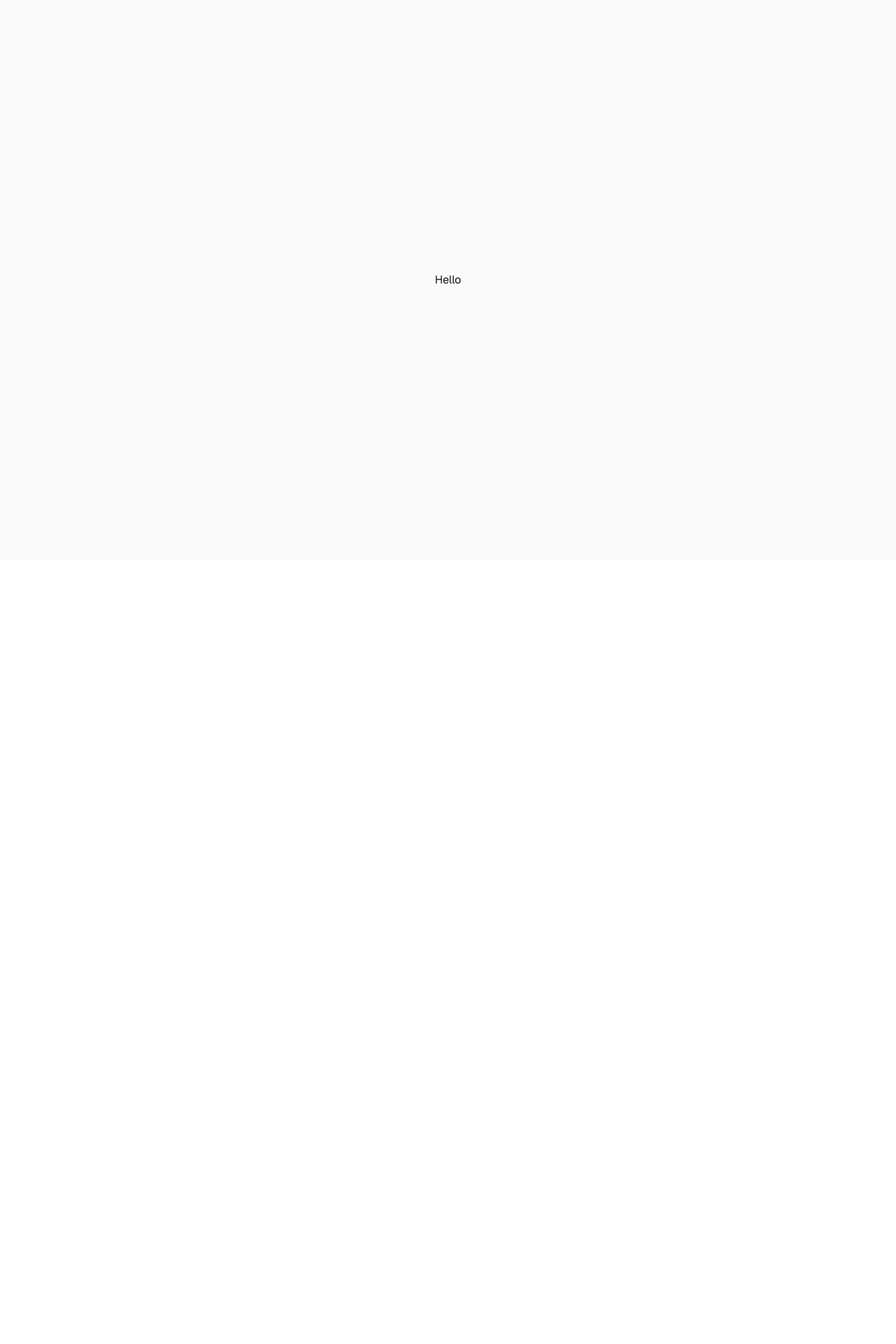
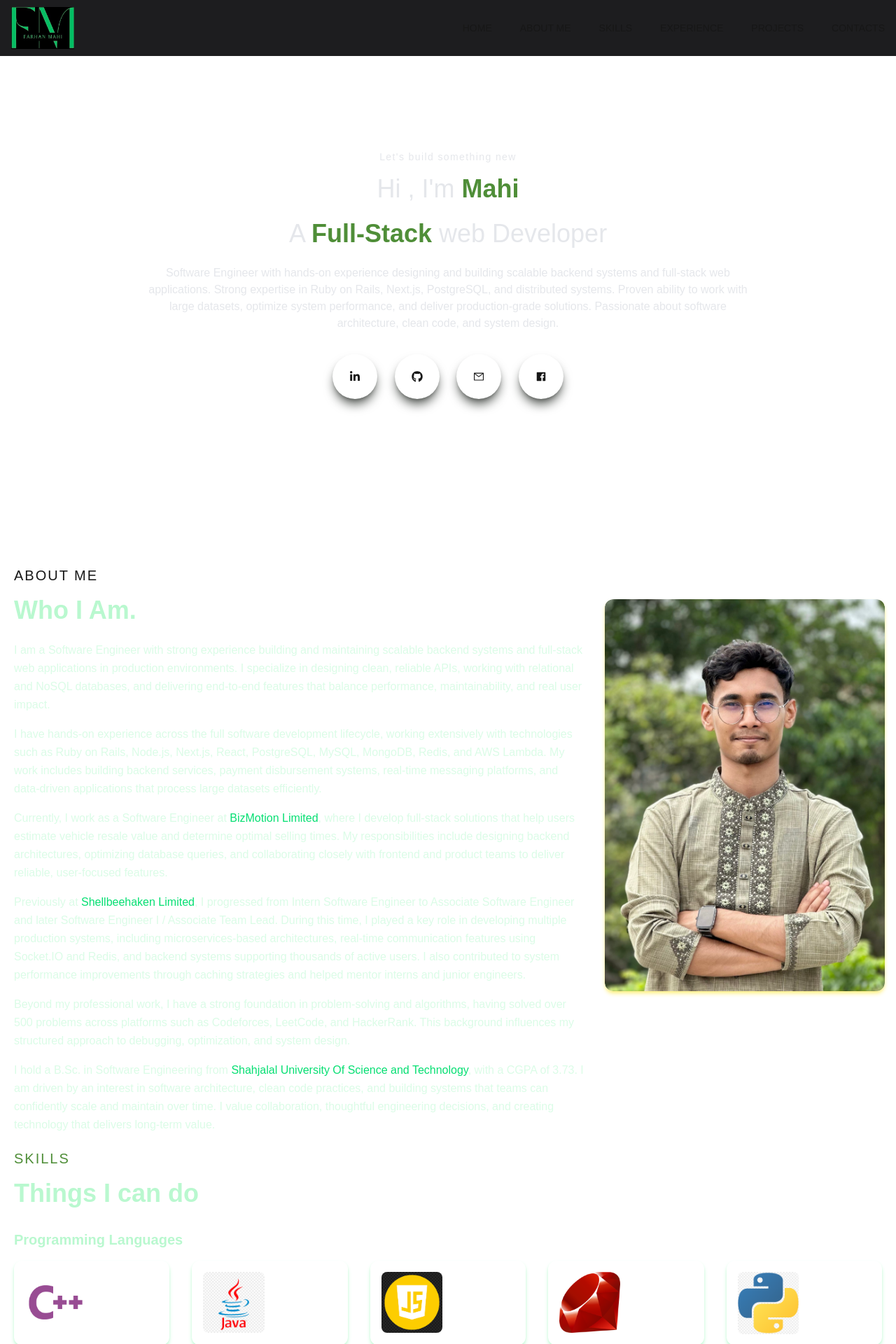
Before and after one commit to farhanmahtab/portfolio-nextjs, a Next.js app: page / in a window 1280 px wide. Shown: the top 1920 px of the page at 70% size. Before the commit the page ends 800 px from the top, so only its background shows below. Built offline with nearby package versions, Linux system fonts and the light colour scheme.

Commit message:
About section content updated

```diff
--- a/app/(home)/home/page.tsx
+++ b/app/(home)/home/page.tsx
@@ -7,7 +7,7 @@ import Skills from "@/components/skill/Skills";
 
 export default function page() {
   return (
-    <div className="flex flex-col gap-10">
+    <div className="flex flex-col">
       <Main />
       <About />
       <Skills />
--- a/app/layout.tsx
+++ b/app/layout.tsx
@@ -1,6 +1,7 @@
 import type { Metadata } from "next";
 import { Geist, Geist_Mono } from "next/font/google";
 import "./globals.css";
+import Navbar from "@/components/navbar/Navbar";
 
 const geistSans = Geist({
   variable: "--font-geist-sans",
@@ -27,6 +28,7 @@ export default function RootLayout({
       <body
         className={`${geistSans.variable} ${geistMono.variable} antialiased`}
       >
+        <Navbar />
         {children}
       </body>
     </html>
--- a/app/page.tsx
+++ b/app/page.tsx
@@ -1,7 +1,19 @@
+import About from "@/components/about/About";
+import Contact from "@/components/contact/Contact";
+import Experience from "@/components/experience/Experience";
+import Main from "@/components/main/Main";
+import Projects from "@/components/projects/Projects";
+import Skills from "@/components/skill/Skills";
+
 export default function Home() {
   return (
-    <div className="flex min-h-screen items-center justify-center bg-zinc-50 font-sans dark:bg-black">
-      Hello{" "}
+    <div className="flex flex-col">
+      <Main />
+      <About />
+      <Skills />
+      <Experience />
+      <Projects />
+      <Contact />
     </div>
   );
 }
--- a/components/about/About.tsx
+++ b/components/about/About.tsx
@@ -28,54 +28,90 @@ export default function About() {
   return (
     <section
       id="about"
-      className="w-full md:h-screen p-2 flex items-center py-16"
+      className="w-full p-2 flex items-center min-h-screen pb-12"
     >
       <div className="max-w-310 m-auto w-full md:grid grid-cols-3 gap-8">
         <div className="col-span-2">
-          <p className="uppercase text-xl tracking-widest text-[#4f8e38]">
-            About
+          <p className="uppercase text-xl tracking-widest text-theme">
+            About Me
           </p>
           <h2 className="py-4 text-green-200 text-4xl font-bold">Who I Am.</h2>
 
-          <p className="py-2 text-green-100 font-semibold">Bio Intro</p>
+          <p className="py-2 text-green-100 leading-relaxed">
+            I am a Software Engineer with strong experience building and
+            maintaining scalable backend systems and full-stack web applications
+            in production environments. I specialize in designing clean,
+            reliable APIs, working with relational and NoSQL databases, and
+            delivering end-to-end features that balance performance,
+            maintainability, and real user impact.
+          </p>
 
           <p className="py-2 text-green-100 leading-relaxed">
-            I am an undergrad student, majoring in Software Engineering in{" "}
+            I have hands-on experience across the full software development
+            lifecycle, working extensively with technologies such as Ruby on
+            Rails, Node.js, Next.js, React, PostgreSQL, MySQL, MongoDB, Redis,
+            and AWS Lambda. My work includes building backend services, payment
+            disbursement systems, real-time messaging platforms, and data-driven
+            applications that process large datasets efficiently.
+          </p>
+
+          <p className="py-2 text-green-100 leading-relaxed">
+            Currently, I work as a Software Engineer at{" "}
+            <ExternalLink href={EXTERNAL_LINKS.bizotion.href}>
+              {EXTERNAL_LINKS.bizotion.text}
+            </ExternalLink>
+            , where I develop full-stack solutions that help users estimate
+            vehicle resale value and determine optimal selling times. My
+            responsibilities include designing backend architectures, optimizing
+            database queries, and collaborating closely with frontend and
+            product teams to deliver reliable, user-focused features.
+          </p>
+
+          <p className="py-2 text-green-100 leading-relaxed">
+            Previously at{" "}
+            <ExternalLink href={EXTERNAL_LINKS.shellbeehaken.href}>
+              {EXTERNAL_LINKS.shellbeehaken.text}
+            </ExternalLink>
+            , I progressed from Intern Software Engineer to Associate Software
+            Engineer and later Software Engineer I / Associate Team Lead. During
+            this time, I played a key role in developing multiple production
+            systems, including microservices-based architectures, real-time
+            communication features using Socket.IO and Redis, and backend
+            systems supporting thousands of active users. I also contributed to
+            system performance improvements through caching strategies and
+            helped mentor interns and junior engineers.
+          </p>
+
+          <p className="py-2 text-green-100 leading-relaxed">
+            Beyond my professional work, I have a strong foundation in
+            problem-solving and algorithms, having solved over 500 problems
+            across platforms such as Codeforces, LeetCode, and HackerRank. This
+            background influences my structured approach to debugging,
+            optimization, and system design.
+          </p>
+
+          <p className="py-2 text-green-100 leading-relaxed">
+            I hold a B.Sc. in Software Engineering from{" "}
             <ExternalLink href={EXTERNAL_LINKS.university.href}>
               {EXTERNAL_LINKS.university.text}
             </ExternalLink>
-            . I am pursuing a career in the computer science field.
-          </p>
-
-          <p className="py-2 text-green-100 leading-relaxed">
-            I am interested in the field of{" "}
-            <ExternalLink href={EXTERNAL_LINKS.machineLearning.href}>
-              {EXTERNAL_LINKS.machineLearning.text}
-            </ExternalLink>
-            ,{" "}
-            <ExternalLink href={EXTERNAL_LINKS.dataScience.href}>
-              {EXTERNAL_LINKS.dataScience.text}
-            </ExternalLink>{" "}
-            and{" "}
-            <ExternalLink href={EXTERNAL_LINKS.cloudComputing.href}>
-              {EXTERNAL_LINKS.cloudComputing.text}
-            </ExternalLink>
-            .
-          </p>
-
-          <p className="py-2 text-green-100 leading-relaxed">
-            My hobbies are coin collecting, gardening, playing games, and
-            reading comics.
+            , with a CGPA of 3.73. I am driven by an interest in software
+            architecture, clean code practices, and building systems that teams
+            can confidently scale and maintain over time. I value collaboration,
+            thoughtful engineering decisions, and creating technology that
+            delivers long-term value.
           </p>
         </div>
 
-        <div className="relative h-auto w-full mx-auto py-0 shadow-md mb-3 shadow-yellow-200 rounded-xl flex items-center justify-center hover:scale-105 ease-in duration-300 transition-transform">
-          <Image
-            className="rounded-xl object-cover"
-            src={profileImage}
-            alt="Farhan Mahtab profile picture"
-            priority
-          />
+        <div className="col-span-1 flex items-start justify-center pt-12">
+          <div className="relative h-140 w-100 shadow-md shadow-yellow-200 rounded-xl overflow-hidden shrink-0 hover:scale-105 ease-in duration-300 transition-transform">
+            <Image
+              className="rounded-xl object-cover w-full h-full"
+              src={profileImage}
+              alt="Farhan Mahtab profile picture"
+              priority
+            />
+          </div>
         </div>
       </div>
     </section>
--- a/components/experience/Experience.tsx
+++ b/components/experience/Experience.tsx
@@ -51,8 +51,8 @@ const Experience: FC = () => {
   ];
 
   return (
-    <div id="experience" className="w-full my-5 mt-12 py-12">
-      <div className="max-w-310 mx-auto mt-10 px-2 pt-20">
+    <div id="experience" className="w-full mt-12">
+      <div className="max-w-310 mx-auto mt-10 px-2">
         <p className="text-xl font-semibold tracking-widest uppercase text-theme">
           Experience
         </p>
--- a/components/main/Main.tsx
+++ b/components/main/Main.tsx
@@ -5,17 +5,20 @@ import { FaLinkedinIn, FaGithub } from "react-icons/fa";
 export default function Main() {
   return (
     <div id="main" className="w-full h-screen text-center">
-      <div className="max-w-[1280px] w-full h-full mx-auto p-2 flex justify-center items-center">
+      <div className="max-w-7xl w-full h-full mx-auto p-2 flex justify-center items-center">
         <div>
           <p className="text-sm tracking-widest text-gray-200">
             Let&apos;s build something new
           </p>
-          <h1 className="py-4 text-gray-200 text-3xl">
+          <h1 className="py-4 text-gray-200 text-4xl">
             Hi , I&apos;m <span className="font-bold text-[#4f8e38]">Mahi</span>
           </h1>
-          <h1 className="py-2 text-gray-200">
-            A <span className="text-[#4f8e38] font-bold">Full-Stack</span> web
-            Developer
+          <h1 className="py-2 text-4xl text-gray-200">
+            A{" "}
+            <span className="text-4xl text-[#4f8e38] font-bold">
+              Full-Stack
+            </span>{" "}
+            web Developer
           </h1>
           <p className="py-4 text-gray-200 max-w-[70%] m-auto">
             Software Engineer with hands-on experience designing and building
--- a/components/projects/Projects.tsx
+++ b/components/projects/Projects.tsx
@@ -4,8 +4,8 @@ import IMAGE_ASSETS from "@/lib/imageAssets";
 
 const Projects: FC = () => {
   return (
-    <div id="project" className="w-full my-5 mt-12 py-12">
-      <div className="max-w-310 mx-auto mt-10 px-2 py-10 ">
+    <div id="project" className="w-full my-5">
+      <div className="max-w-310 mx-auto px-2 mb-12">
         <p className="text-xl font-semibold tracking-widest uppercase text-[#4f8e38]">
           Projects
         </p>
--- a/components/skill/SkillCard.tsx
+++ b/components/skill/SkillCard.tsx
@@ -14,15 +14,15 @@ const SkillCard: React.FC<SkillCardProps> = ({
   background,
 }): React.ReactElement => {
   return (
-    <div className="p-6 shadow-md rounded-xl hover:scale-105 ease-in duration-300 shadow-green-200 transition-transform cursor-pointer">
+    <div className="p-4 shadow-md rounded-xl hover:scale-105 ease-in duration-300 shadow-green-200 transition-transform cursor-pointer">
       <div className="grid grid-cols-2 gap-4 justify-center items-center">
         <div className="m-auto">
           <Image
             className="w-full h-auto m-auto bg-white rounded-lg"
             src={background}
             alt={`${title} icon`}
-            width={100}
-            height={100}
+            width={60}
+            height={60}
             loading="lazy"
           />
         </div>
--- a/components/skill/Skills.tsx
+++ b/components/skill/Skills.tsx
@@ -68,7 +68,7 @@ const SkillCategorySection: React.FC<SkillCategorySectionProps> = ({
     <div>
       <p className="py-4 text-green-200 text-xl font-semibold">{title}</p>
     </div>
-    <div className="grid md:grid-cols-2 lg:grid-cols-4 gap-8 text-green-200 mb-8">
+    <div className="grid grid-cols-2 md:grid-cols-3 lg:grid-cols-5 gap-8 text-green-200 mb-8">
       {skills.map((skill) => (
         <SkillCard key={skill.id} title={skill.title} background={skill.icon} />
       ))}
@@ -78,7 +78,7 @@ const SkillCategorySection: React.FC<SkillCategorySectionProps> = ({
 
 const Skills: React.FC = (): React.ReactElement => {
   return (
-    <section id="skills" className="w-full lg:h-screen p-2 mt-6 mb-4">
+    <section id="skills" className="w-full lg:h-screen p-2 mt-6">
       <div className="max-w-310 m-auto flex flex-col justify-center h-full">
         <p className="text-xl tracking-widest uppercase text-[#4f8e38]">
           Skills
--- a/lib/constants/ExternalLinks.ts
+++ b/lib/constants/ExternalLinks.ts
@@ -4,6 +4,8 @@ interface ExternalLink {
 }
 
 interface ExternalLinksConfig {
+  readonly bizotion: ExternalLink;
+  readonly shellbeehaken: ExternalLink;
   readonly university: ExternalLink;
   readonly machineLearning: ExternalLink;
   readonly dataScience: ExternalLink;
@@ -11,6 +13,14 @@ interface ExternalLinksConfig {
 }
 
 const EXTERNAL_LINKS = {
+  bizotion: {
+    text: "BizMotion Limited",
+    href: "https://www.biz-motion.com/",
+  },
+  shellbeehaken: {
+    text: "Shellbeehaken Limited",
+    href: "https://shellbeehaken.com/",
+  },
   university: {
     text: "Shahjalal University Of Science and Technology",
     href: "https://www.sust.edu/",
```
